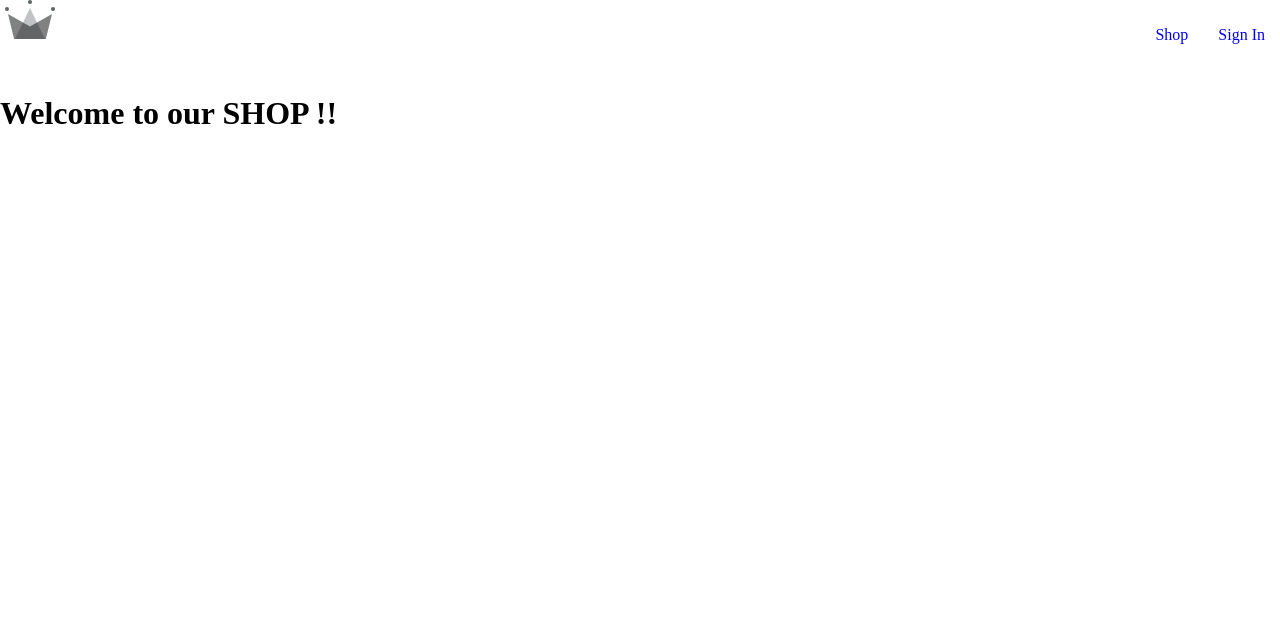
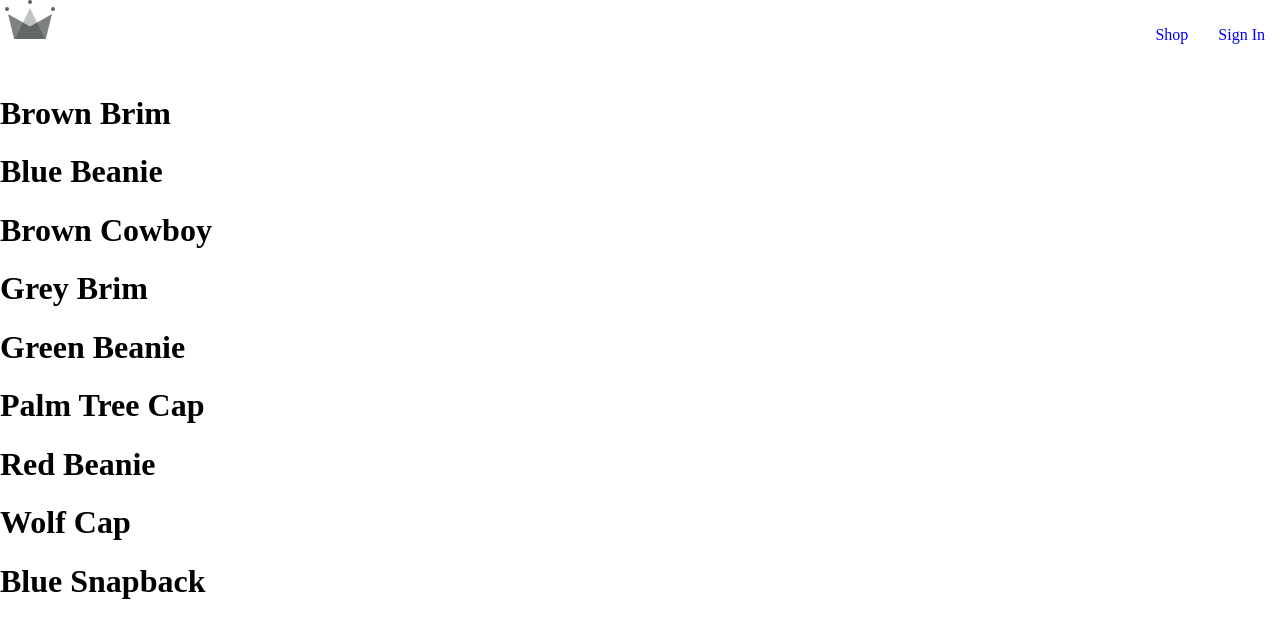
Before and after one commit to ramgrigoryan/capstone-project, a React (Create React App) app: page /shop in a window 1280 px wide. Shown: the top 638 px of the page. Built offline with nearby package versions, Linux system fonts and the light colour scheme; no server answers; a web font is replaced by a local one.

Commit message:
ProductsContext

```diff
--- a/src/App.js
+++ b/src/App.js
@@ -2,10 +2,7 @@
 import Navigation from "./routes/navigation/navigation.component";
 import Home from "./routes/home/home.component";
 import Authentication from "./routes/authentication/authentication.component";
-
-const Shop = () => {
-  return <h1>Welcome to our SHOP !!</h1>;
-};
+import Shop from "./routes/shop/shop.component";
 
 const App = () => {
   return (
--- /dev/null
+++ b/src/contexts/products.context.jsx
@@ -0,0 +1,17 @@
+import { createContext, useState, useEffect } from "react";
+import PRODUCTS from "../shopdata.json";
+
+export const ProductsContext = createContext({
+  products: [],
+});
+
+export const ProductsProvider = ({ children }) => {
+  const [products, setProducts] = useState(PRODUCTS);
+  const value = { products };
+
+  return (
+    <ProductsContext.Provider value={value}>
+      {children}
+    </ProductsContext.Provider>
+  );
+};
--- a/src/index.js
+++ b/src/index.js
@@ -4,6 +4,7 @@
 import "./index.scss";
 import App from "./App";
 import { UserProvider } from "./contexts/user.context";
+import { ProductsProvider } from "./contexts/products.context";
 import reportWebVitals from "./reportWebVitals";
 
 const container = document.getElementById("root");
@@ -11,10 +12,12 @@
 root.render(
   <React.StrictMode>
     <BrowserRouter>
-    {/* now any component inside of this user provider nested deep within the app
+      {/* now any component inside of this user provider nested deep within the app
      can access the context value inside of the provider itself. */}
       <UserProvider>
-        <App />
+        <ProductsProvider>
+          <App />
+        </ProductsProvider>
       </UserProvider>
     </BrowserRouter>
   </React.StrictMode>
--- /dev/null
+++ b/src/routes/shop/shop.component.js
@@ -0,0 +1,19 @@
+import { useContext } from "react";
+import { ProductsContext } from "../../contexts/products.context";
+
+const Shop = () => {
+  const { products } = useContext(ProductsContext);
+  return (
+    <div>
+      {products.map(({ id, name }) => {
+        return (
+          <div key={id}>
+            <h1>{name}</h1>
+          </div>
+        );
+      })}
+    </div>
+  );
+};
+
+export default Shop;
--- /dev/null
+++ b/src/shopdata.json
@@ -0,0 +1,56 @@
+[
+    {
+      "id": 1,
+      "name": "Brown Brim",
+      "imageUrl": "https://i.ibb.co/ZYW3VTp/brown-brim.png",
+      "price": 25
+    },
+    {
+      "id": 2,
+      "name": "Blue Beanie",
+      "imageUrl": "https://i.ibb.co/ypkgK0X/blue-beanie.png",
+      "price": 18
+    },
+    {
+      "id": 3,
+      "name": "Brown Cowboy",
+      "imageUrl": "https://i.ibb.co/QdJwgmp/brown-cowboy.png",
+      "price": 35
+    },
+    {
+      "id": 4,
+      "name": "Grey Brim",
+      "imageUrl": "https://i.ibb.co/RjBLWxB/grey-brim.png",
+      "price": 25
+    },
+    {
+      "id": 5,
+      "name": "Green Beanie",
+      "imageUrl": "https://i.ibb.co/YTjW3vF/green-beanie.png",
+      "price": 18
+    },
+    {
+      "id": 6,
+      "name": "Palm Tree Cap",
+      "imageUrl": "https://i.ibb.co/rKBDvJX/palm-tree-cap.png",
+      "price": 14
+    },
+    {
+      "id": 7,
+      "name": "Red Beanie",
+      "imageUrl": "https://i.ibb.co/bLB646Z/red-beanie.png",
+      "price": 18
+    },
+    {
+      "id": 8,
+      "name": "Wolf Cap",
+      "imageUrl": "https://i.ibb.co/1f2nWMM/wolf-cap.png",
+      "price": 14
+    },
+    {
+      "id": 9,
+      "name": "Blue Snapback",
+      "imageUrl": "https://i.ibb.co/X2VJP2W/blue-snapback.png",
+      "price": 16
+    }
+  ]
```
